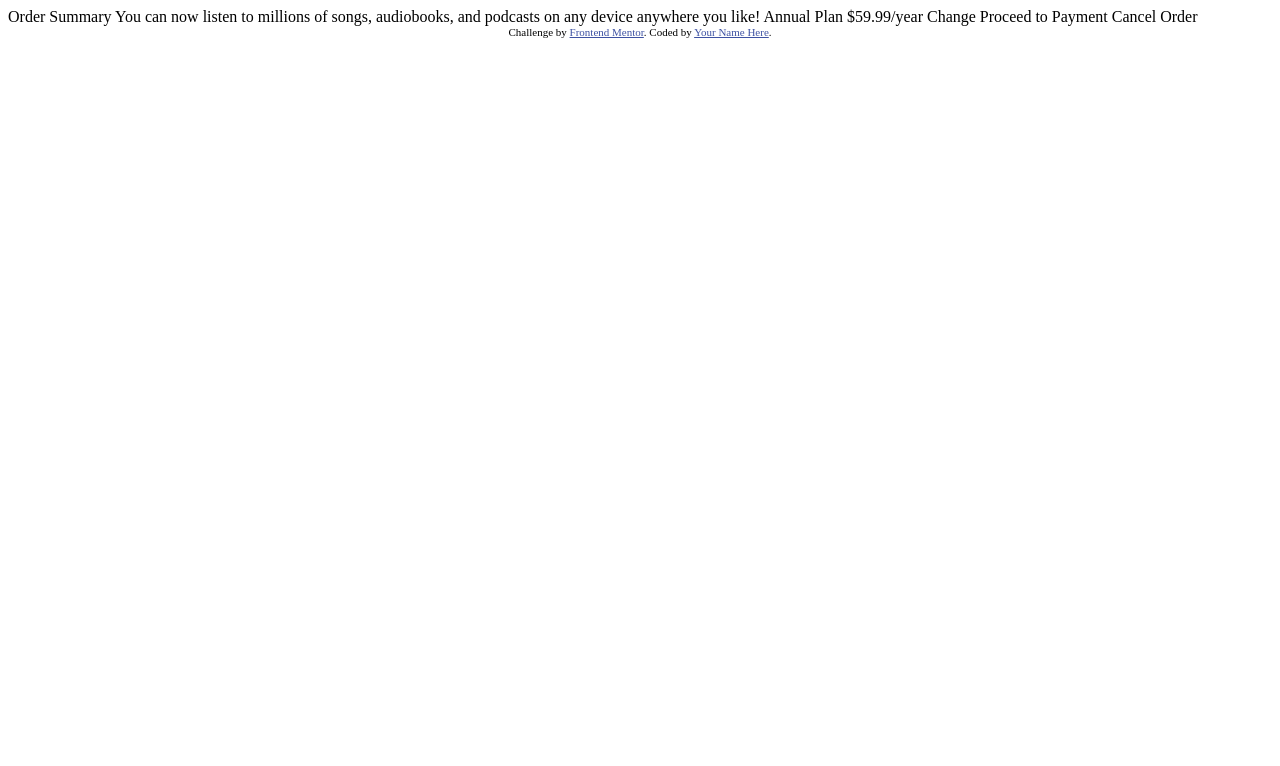
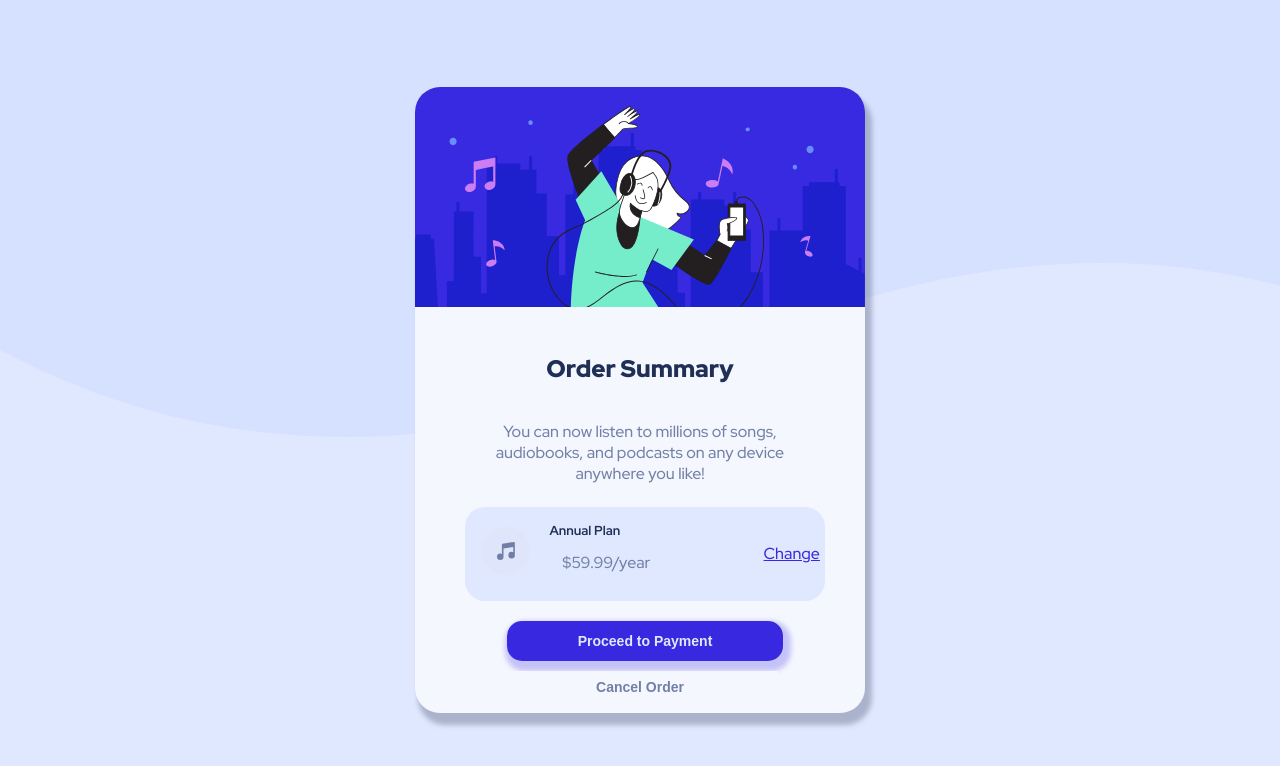
Before and after one commit to Histman726/Order-Summary, a plain HTML site: page index.html in a window 1280 px wide. Drawn offline with Linux system fonts and the light colour scheme.

Commit message:
Finalizacion del challenge

```diff
--- /dev/null
+++ b/estilos.css
@@ -0,0 +1,164 @@
+@import url('https://fonts.googleapis.com/css2?family=Red+Hat+Display:wght@500;700;900&display=swap');
+
+:root {
+    /*Primary colors*/
+    --pale-blue: #e0e8ff;
+    --bright-blue: #3829e0;
+
+    /*Neutral colors*/
+    --very-pale-blue: #f5f7ff;
+    --desatured-blue: #7280a7;
+    --dark-blue: #1f2f56;
+}
+
+* {
+    margin: 0;
+    padding: 0;
+    box-sizing: border-box;
+}
+
+body {
+    height: 100vh;
+    width: 100vw;
+    font-family: 'Red Hat Display';
+    background-color: var(--pale-blue);
+    background-image: url('images/pattern-background-desktop.svg');
+    background-repeat: no-repeat;
+    display: flex;
+    justify-content: center;
+    align-items: center;
+}
+
+h2 {
+    text-align: center;
+    color: var(--dark-blue);
+    font-weight: 900;
+    margin: 1em 0;
+}
+
+p {
+    color: var(--desatured-blue);
+    font-size: 16px;
+    margin: 0.8em;
+    font-weight: 500;
+}
+
+button {
+    width: 100%;
+    font-weight: 700;
+    font-size: 14px;
+}
+
+.wrapper {
+    max-width: 450px;
+}
+
+.card {
+    background-color: var(--very-pale-blue);
+    box-shadow: 5px 10px 5px 2px #5f6b816a;
+    border-radius: 25px;
+    padding: 0.1px;
+}
+
+.card>img {
+    width: 450px;
+    border-top-left-radius: 25px;
+    border-top-right-radius: 25px;
+    margin-bottom: 7px;
+}
+
+.information {
+    display: flex;
+    flex-direction: column;
+    justify-content: center;
+    align-items: center;
+    margin: 10px 45px;
+}
+
+.information p {
+    text-align: center;
+}
+
+.plan {
+    background-color: var(--pale-blue);
+    display: grid;
+    align-self: flex-start;
+    width: 100%;
+    grid-template-areas: "music anu anu anu change";
+    border-radius: 20px;
+    margin: 10px 5px;
+}
+
+.picture {
+    grid-area: music;
+    width: 50%;
+    margin: auto;
+}
+
+.plan a {
+    text-align: end;
+    margin-top: auto;
+    margin-bottom: auto;
+    margin-right: 5px;
+    color: var(--bright-blue);
+    grid-area: change;
+}
+
+.plan a:hover {
+    color: var(--desatured-blue);
+    text-decoration: none;
+}
+
+.information-plan {
+    margin: 15px;
+    grid-area: anu;
+}
+
+.information-plan h6 {
+    color: var(--dark-blue);
+    font-weight: 700;
+    font-size: small;
+}
+
+.information-plan p {
+    text-align: left;
+}
+
+.pay {
+    padding: 00.1px;
+}
+
+.pay-btn {
+    background-color: var(--bright-blue);
+    color: var(--pale-blue);
+    border-radius: 15px;
+    padding: 12px;
+    margin: 10px 5px;
+    box-shadow: 3px 5px 5px 5px #3829e041;
+    border: 0px;
+}
+
+.pay-btn:hover {
+    background-color: #3829e0b4;
+}
+
+.cancel {
+    background-color: var(--very-pale-blue);
+    color: var(--desatured-blue);
+    border: var(--very-pale-blue) solid;
+    padding: 5px;
+}
+
+.cancel:hover {
+    color: var(--dark-blue);
+}
+
+@media (max-width:400px) {
+    .wrapper {
+        max-width: 345px;
+    }
+
+    .card>img {
+        width: 345px;
+    }
+}
--- a/index.html
+++ b/index.html
@@ -1,37 +1,44 @@
 <!DOCTYPE html>
 <html lang="en">
+
 <head>
   <meta charset="UTF-8">
-  <meta name="viewport" content="width=device-width, initial-scale=1.0"> <!-- displays site properly based on user's device -->
+  <meta name="viewport" content="width=device-width, initial-scale=1.0">
+  <!-- displays site properly based on user's device -->
 
   <link rel="icon" type="image/png" sizes="32x32" href="./images/favicon-32x32.png">
 
   <title>Frontend Mentor | Order summary card</title>
+  <link rel="stylesheet" href="estilos.css">
+</head>
 
-  <!-- Feel free to remove these styles or customise in your own stylesheet 👍 -->
-  <style>
-    .attribution { font-size: 11px; text-align: center; }
-    .attribution a { color: hsl(228, 45%, 44%); }
-  </style>
-</head>
 <body>
 
-  Order Summary
+  <main class="wrapper">
+    <section class="card">
+      <img src="images/illustration-hero.svg" alt="">
+      <div class="information">
+        <h2>Order Summary</h2>
+        <p>You can now listen to millions of songs, audiobooks, and podcasts on any
+          device anywhere you like!</p>
+        <div class="plan">
+          <div class="picture">
+            <img src="images/icon-music.svg" alt="">
+          </div>
+          <div class="information-plan">
+            <h6>Annual Plan</h6>
+            <p>$59.99/year</p>
+          </div>
+          <a href="#">Change</a>
+        </div>
+        <div class="pay">
+          <button class="pay-btn">Proceed to Payment</button>
+          <button class="cancel">Cancel Order</button>
+        </div>
+      </div>
 
-  You can now listen to millions of songs, audiobooks, and podcasts on any
-  device anywhere you like!
+    </section>
+  </main>
+</body>
 
-  Annual Plan
-  $59.99/year
-
-  Change
-
-  Proceed to Payment
-  Cancel Order
-
-  <div class="attribution">
-    Challenge by <a href="https://www.frontendmentor.io?ref=challenge" target="_blank">Frontend Mentor</a>.
-    Coded by <a href="#">Your Name Here</a>.
-  </div>
-</body>
 </html>
```
Also changed, not shown: 2 other files.
